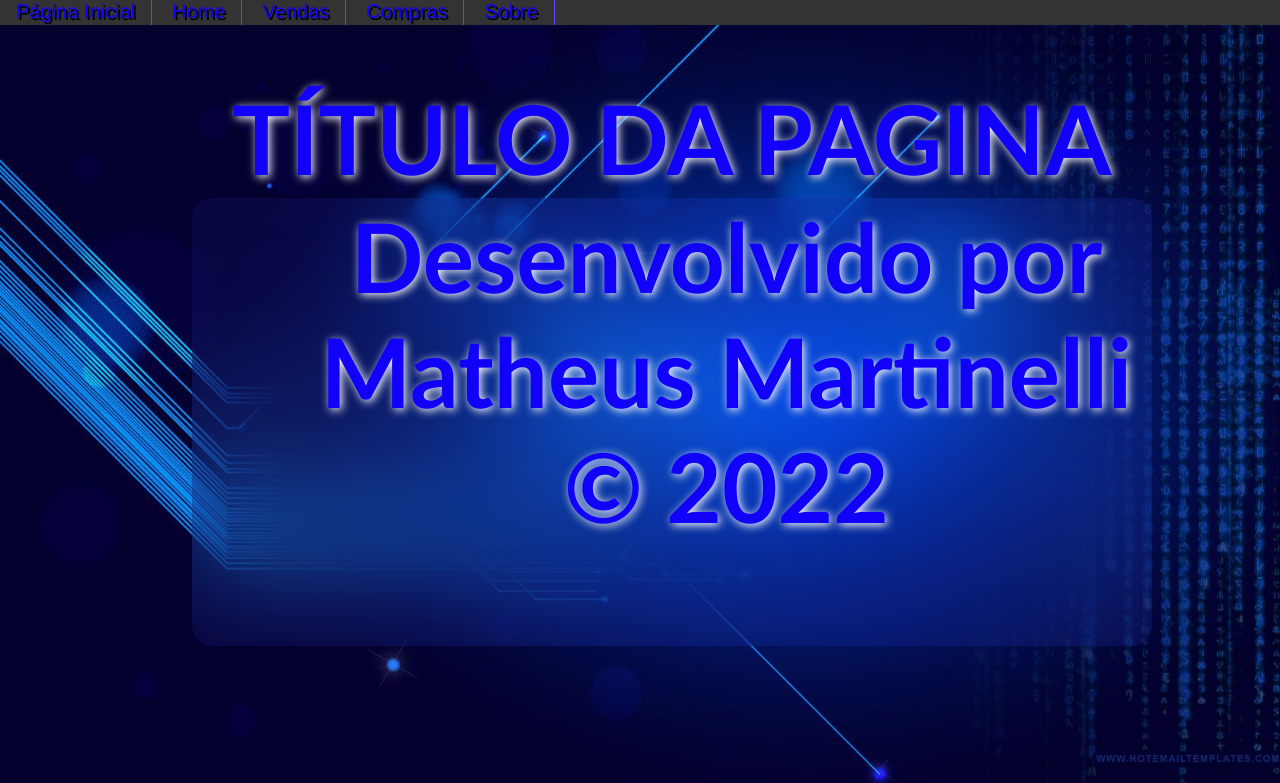
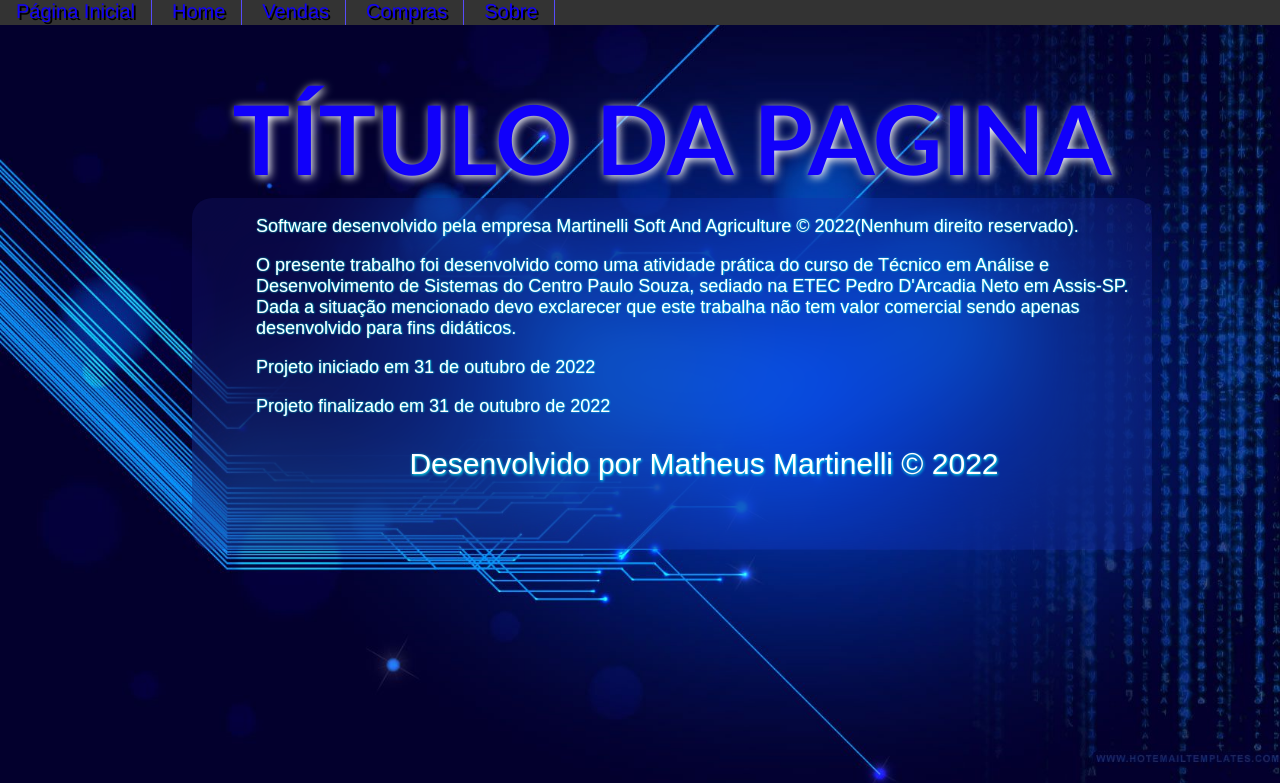
Before and after one commit to MartinelliNTZ/Estoque-PHP, a PHP site: page /about.php in a window 1280 px wide. Shown: the top 783 px of the page. Run offline with PHP 8.4, Linux system fonts and the light colour scheme.

Commit message:
about page arrumada

```diff
--- a/about.php
+++ b/about.php
@@ -26,7 +26,19 @@
     <main>
         <div class="containerPainel">
 
-            <h1 > Desenvolvido por Matheus Martinelli &copy; 2022</h1>
+            <p id="p_about"> Software desenvolvido pela empresa Martinelli Soft And Agriculture &copy;
+                2022(Nenhum direito reservado).</p>
+            <p id="p_about">O presente trabalho foi desenvolvido como uma atividade prática do curso de Técnico em Análise e
+                Desenvolvimento de Sistemas do Centro Paulo Souza, sediado na ETEC Pedro D'Arcadia Neto em Assis-SP.
+                Dada a situação mencionado devo exclarecer que este trabalha não tem valor comercial sendo apenas desenvolvido
+                para fins didáticos.
+
+
+            </p>
+            <p id="p_about">Projeto iniciado em 31 de outubro de 2022</p>
+            <p id="p_about">Projeto finalizado em 31 de outubro de 2022</p>
+            <p id="about"> Desenvolvido por Matheus Martinelli &copy; 2022</p>
+
 
         </div>
 
--- a/comprar.php
+++ b/comprar.php
@@ -42,7 +42,9 @@
                 <input type="text"  name="fornecedor" class="input"> </p>
 
                 <p><label class= "labelForm">Valor Unitário*: R$</label>
-                <input type="text" id="valorUnitario" name="valorUnitario" class="input" onkeyup="mascara_reais()"
+                <input type="text" id="valorUnitario" name="valorUnitario" class="input"
+                autocomplete= "off"
+                onkeyup="mascara_reais()"
                 placeholder="0.000,00"> </p>
 
                 <input type="reset" value="Limpar" class="button">
--- a/home.php
+++ b/home.php
@@ -26,7 +26,7 @@
     <main>
         <div class="containerPainel">
 
-            <p>Texto aqui</p>
+            <p>Dash Board</p>
 
         </div>
 
--- a/style/idsStyle.css
+++ b/style/idsStyle.css
@@ -9,3 +9,9 @@
     align-content: center;
     align-items: center;
 }
+#p_about{
+    text-shadow: 0.02em 0.02em 0.10em aqua;
+     font-size: 18px;
+     color: #ffff;
+     font-family: Arial, Helvetica, sans-serif;
+}
```
Also changed, not shown: vender.php (+15 -4 lines).
